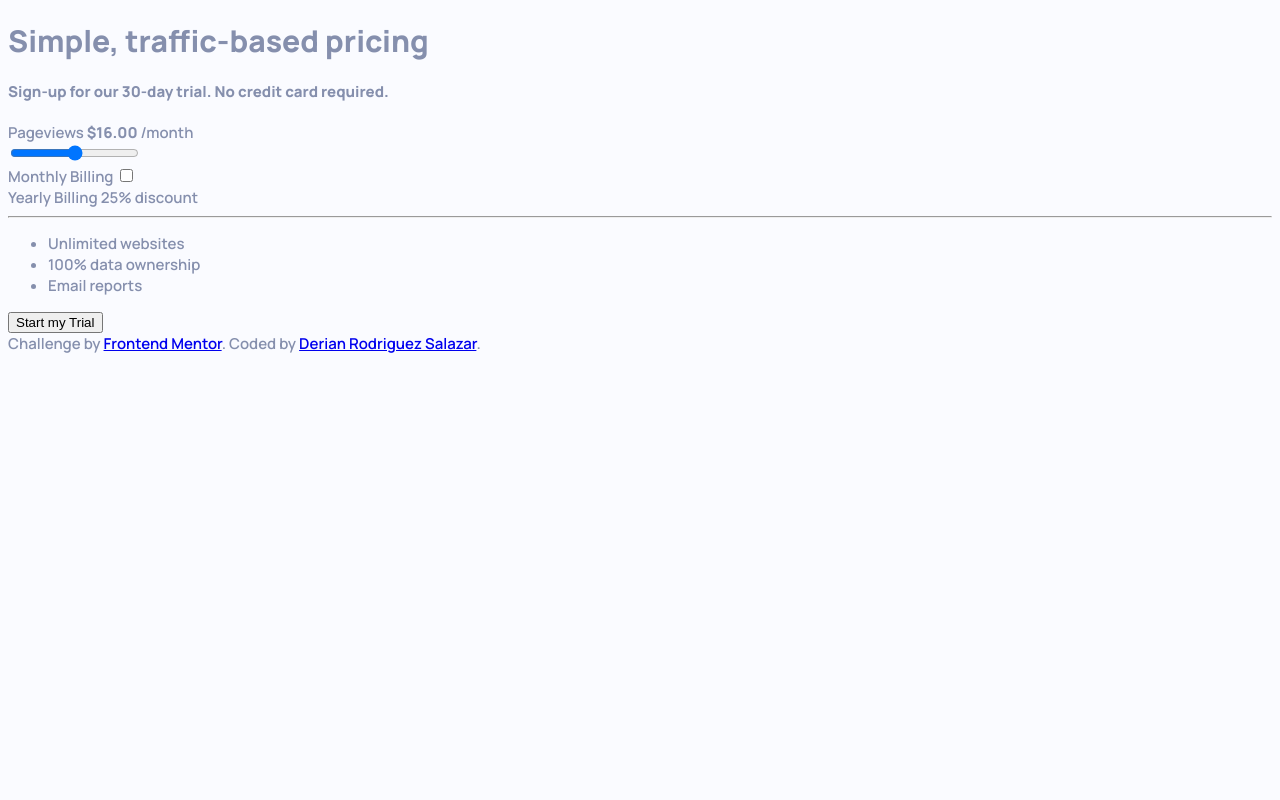
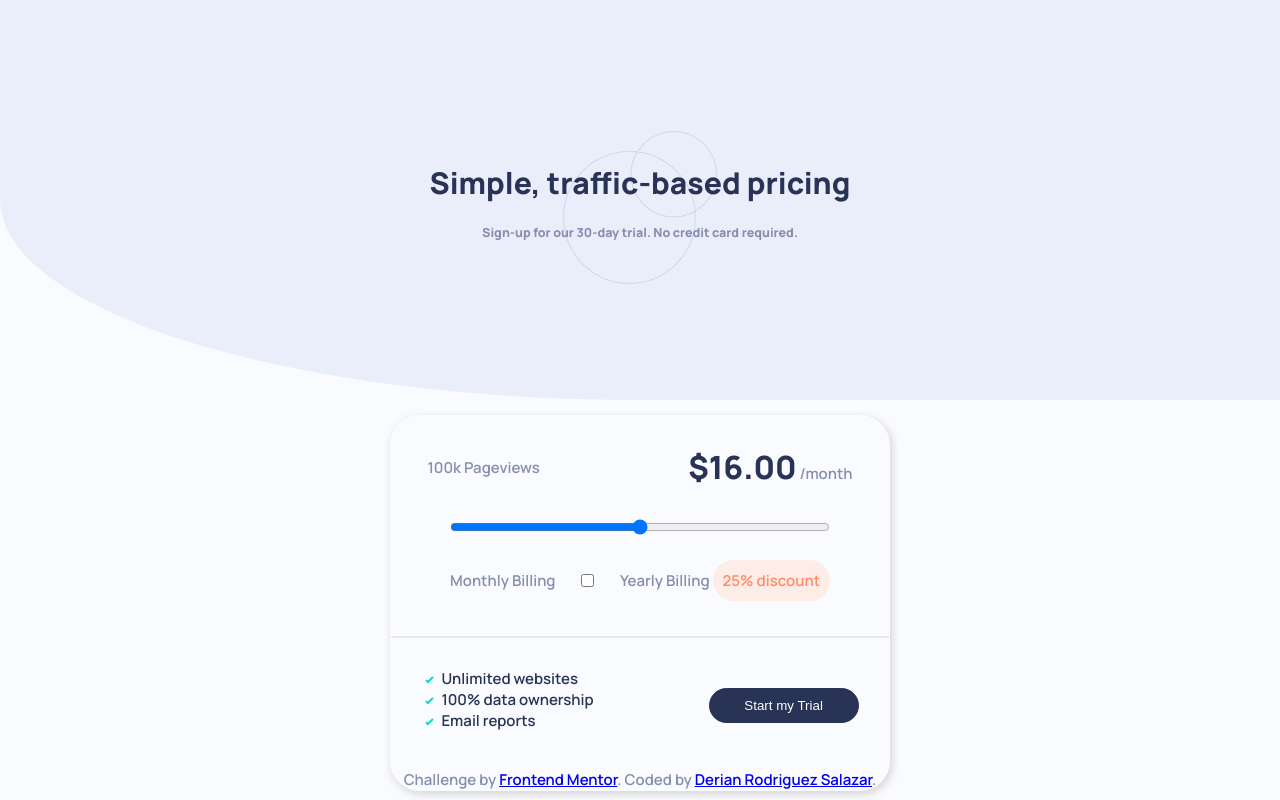
Before and after one commit to derian-rods/Interactive-pricing-component, a plain HTML site: page index.html in a window 1280 px wide. Drawn offline with Linux system fonts and the light colour scheme.

Commit message:
💄  add styles css

```diff
--- a/css/style.css
+++ b/css/style.css
@@ -21,7 +21,7 @@
     /* (Main Background) */
         --veryPaleBlue: hsl(230, 100%, 99%);
     /* (Empty Slider Bar) */
-        --LightGrayishBlue: hsl(224, 65%, 95%);
+        --LightGrayishBlues: hsl(224, 65%, 95%);
     /* (Toggle Background) */
         --LightGrayishBlue: hsl(223, 50%, 87%);
     /* (Text) */
@@ -29,10 +29,134 @@
     /* (Text & CTA Background) */
         --DarkDesaturatedBlue: hsl(227, 35%, 25%);
 }
+*{
+    padding: 0;
+    margin: 0;
+    box-sizing: border-box;
+}
 
 body{
     background: var(--veryPaleBlue);
     color: var(--GrayishBlue);
     font-family: 'Manrope', sans-serif;
     font-size: 15px;
+    display: flex;
+    justify-content: center;
+    height: 100vh;
+    position: relative;
+    z-index:0;
 }
+body::before{
+    content: '';
+    background: var( --LightGrayishBlues);
+    width: 100%;
+    position: absolute;
+    height: 50vh;
+    border-bottom-left-radius: 50%;
+    z-index: -1;
+}
+.container{
+    display: flex;
+    justify-items: center;
+    flex-direction: column;
+    align-items: center;
+    width: 1440px;
+}
+
+header{
+    text-align: center;
+    line-height: 50px;
+    margin: 8em  1em ;
+    padding: 2.5em;
+    background: url('../assets/img/pattern-circles.svg') no-repeat center;
+    background-size: 31%;
+}
+header h1 {
+   color: var(--DarkDesaturatedBlue);
+}
+header h5 {
+    color: var(--GrayishBlue);
+}
+.card{
+    border-radius: 30px;
+    padding: 2em;
+    display: flex;
+    background-color: var(--veryPaleBlue);
+    justify-content: center;
+    flex-direction: column;
+    align-items: center;
+    box-shadow: 2px  3px 8px rgba(184, 181, 181, 0.575);
+    width: 500px;
+}
+.card__header{
+    width: 100%;
+    display: flex;
+    flex-direction: row;
+    justify-content: space-between;
+    align-items: center;
+    padding: 0 .5em 2em;
+}
+.card__header-price strong{
+    color: var(--DarkDesaturatedBlue);
+    font-size: xx-large;
+}
+input[type="range"]{
+   width: 100%;
+
+}
+.card__body-rangeprice{
+    width: 380px;
+}
+.card__body-toggle{
+    display: flex;
+    width: 100%;
+    flex-direction: row;
+    justify-content: space-between;
+    padding: 2em 0 3em 0;
+    align-items: center;
+}
+
+.card__body-discount-rate{
+    color: var(--LightRed);
+    background-color: var( --LightGrayishRed);
+    border-radius: 30px;
+    padding: 10px;
+
+}
+.card__footer{
+    width: 113%;
+    border-top: 2px solid rgb(231, 231, 231);
+    padding: 0 0;
+    display: flex;
+    justify-content: space-between;
+    padding: 2em;
+}
+
+.card__footer-plus{
+    color: var(--DarkDesaturatedBlue);
+}
+.card__footer-plus{
+    margin-left: 20px;
+}
+.card__footer-plus ul {
+    list-style: url('/assets/img/icon-check.svg');
+}
+.card__footer-button{
+    margin-top: 20px;
+    border-radius: 30px;
+    height: 35px;
+    width: 150px;
+    color: white;
+    border: 1px solid var(--DarkDesaturatedBlue);
+    background-color: var(--DarkDesaturatedBlue);
+    transition: border .5s ease-in, background .5s ease-in;
+    outline: none;
+}
+.card__footer-button:hover{
+    border: 1px solid var(--GrayishBlue);
+    background: var(--GrayishBlue);
+}
+.attribution{
+    position: absolute;
+    bottom: 10px;
+}
--- a/index.html
+++ b/index.html
@@ -4,18 +4,20 @@
     <meta charset="UTF-8">
     <meta http-equiv="X-UA-Compatible" content="IE=edge">
     <meta name="viewport" content="width=device-width, initial-scale=1.0">
+    <link rel="icon"  href="./assets/img/favicon-32x32.png"/>
     <link rel="stylesheet" href="./css/style.css"><link>
     <title>Interactive pricing component</title>
 </head>
 <body>
+    <div class="container">
             <header>
                 <h1 class="header__tittle">Simple, traffic-based pricing</h1>
-            <h4 class="header__subtittle">Sign-up for our 30-day trial. No credit card required.</h4>
+                <h5 class="header__subtittle">Sign-up for our 30-day trial. No credit card required.</h5>
             </header>
             <main>
                 <div class="card">
                     <div class="card__header">
-                    <span class="card__header-text">Pageviews</span>
+                        <span class="card__header-text">100k Pageviews</span>
                         <span class="card__header-price"><strong>$16.00</strong> /month</span>
                     </div>
                     <div class="card__body">
@@ -26,14 +28,14 @@
                             <div class="card__body-toggle">
                                 <span>Monthly Billing</span>
                                 <input type="checkbox">
-                            <span class="slider round"></span>
-                        </div>
+
                                 <div class="card__body-discount">
                                     <span class="card__body-discount-text">Yearly Billing</span>
                                     <span class="card__body-discount-rate">25% discount</span>
                                 </div>
+                            </div>
                         </form>
-                    <hr />
+                    </div>
                     <div class="card__footer">
                         <div class="card__footer-plus">
                             <ul class="card__footer-ul">
@@ -42,10 +44,7 @@
                                 <li class="card__footer-li">Email reports</li>
                             </ul>
                         </div>
-                        <div class="card__footer-trial">
                             <button class="card__footer-button">Start my Trial</button>
-                        </div>
-                    </div>
                     </div>
                 </div>
             </main>
@@ -53,5 +52,6 @@
         Challenge by <a href="https://www.frontendmentor.io?ref=challenge" target="_blank">Frontend Mentor</a>.
         Coded by <a href="https://derianrs.website/">Derian Rodriguez Salazar</a>.
         </div>
+    </div>
 </body>
 </html>
```
Lines whose indentation alone changed are shown as unchanged.
